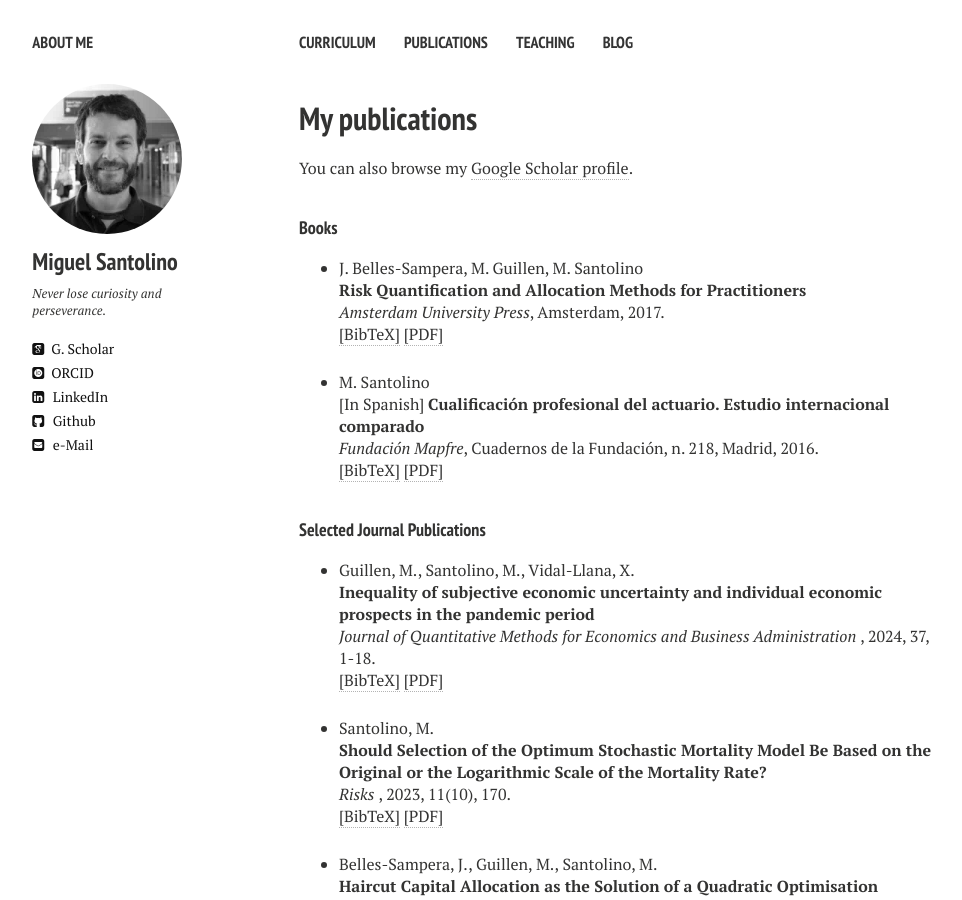
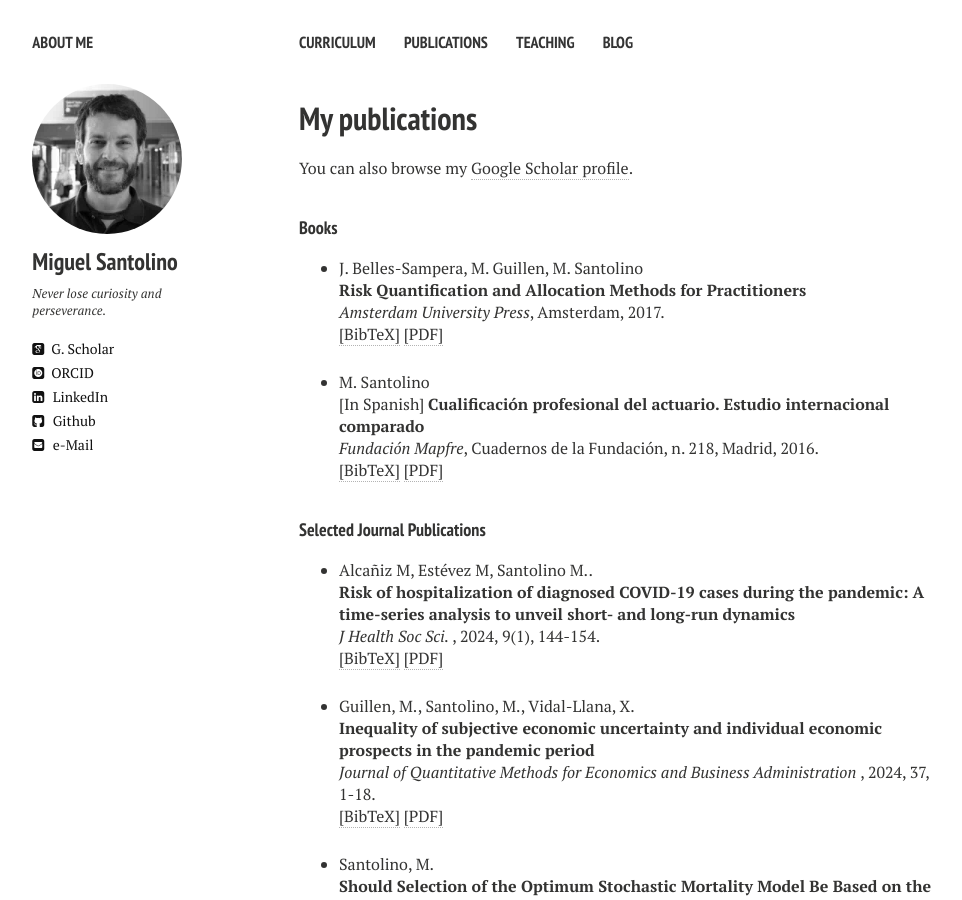
Before and after one commit to msantolino/msantolino.github.io, a Jekyll site: the page built from publications.md, in a window 1280 px wide and 900 px high. Shown: the whole window, without its empty margins (21-983 px from the left). Built offline with Jekyll 4.4.1, drawn with Linux system fonts in a browser that asks for light colours; nearby versions of some CDN libraries.

Commit message:
Update publications.html

```diff
--- a/_layouts/publications.html
+++ b/_layouts/publications.html
@@ -139,6 +139,30 @@ address   = {Madrid}
 <h4 style="margin-bottom:0px;padding-top:10px;">Selected Journal Publications</h4>
 <!-- Generated from JabRef by PubList by Truong Nghiem at 11:44 on 2015.09.10. -->
 <ul class="biblist">
+
+<!-- Item: santolino2024b -->
+<li ><p>
+  Alcañiz M, Estévez M, Santolino M..
+<br><b> Risk of hospitalization of diagnosed COVID-19 cases during the pandemic: A time-series analysis to unveil short- and long-run dynamics  </b><br>
+<i>  J Health Soc Sci. </i>, 2024, 9(1), 144-154.
+<br />
+<a href="javascript:toggleBibtex('santolino2024b')">[BibTeX]</a>
+<a href="https://journalhss.com/publications/" target="_blank">[PDF]</a>
+</p>
+<div id="bib_santolino2024b" class="bibtex noshow">
+<pre>
+@article{santolino2024b,
+  author = {Alcañiz M, Estévez M, Santolino M.},
+  title = {Risk of hospitalization of diagnosed COVID-19 cases during the pandemic: A time-series analysis to unveil short- and long-run dynamics},
+  year = {2024},
+  number = {9},
+  volume = {1},
+  pages={144-154},
+  journal = {J Health Soc Sci.}
+}
+</pre>
+</div>
+</li>
 
 <!-- Item: santolino2024a -->
 <li ><p>
```
